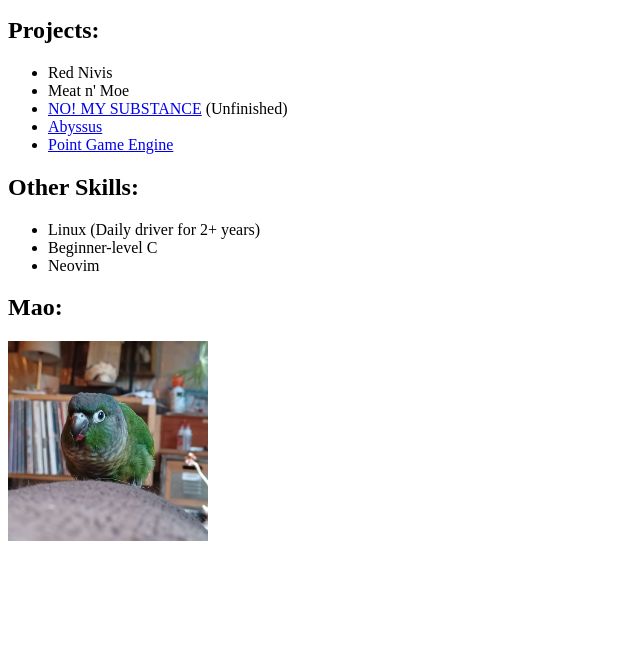
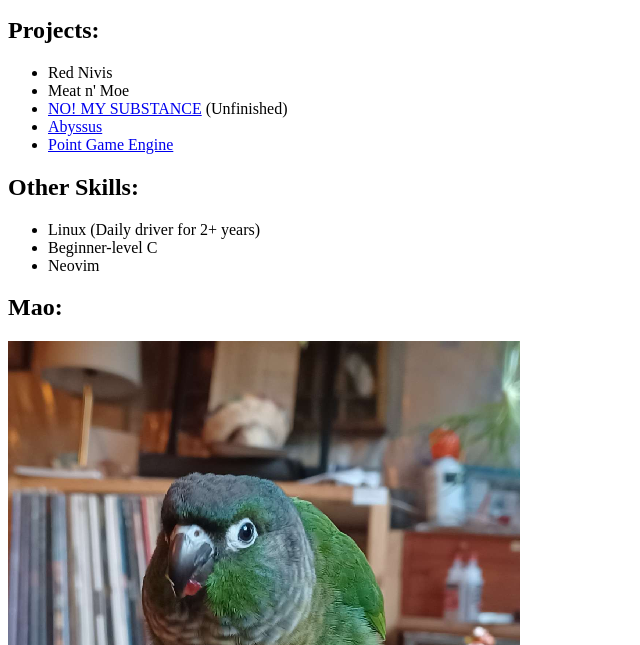
Before and after one commit to IAmCheeseman/portfolio, a plain HTML site: page index.html in a window 1280 px wide. Shown: the part 155-800 px from the top of the page, without its empty margins (0-640 px from the left). Drawn offline with Linux system fonts and the light colour scheme.

Commit message:
Fix more lighthouse stuff

```diff
--- a/index.html
+++ b/index.html
@@ -35,7 +35,7 @@
     </ul>
 
     <h2>Mao:</h2>
-    <img src="mao.png" width="200px" height="200px" alt="i hate you and so you're not getting an alt text">
+    <img src="mao.webp" width="512px" height="512px" alt="i hate you and so you're not getting an alt text">
   </body>
   <script type="text/javascript">
     let age = Math.floor((new Date() - new Date(2006, 3, 25)) / 1000 / 60 / 60 / 24 / 365.25);
```
Also changed, not shown: mao.png (deleted), mao.webp (added).
